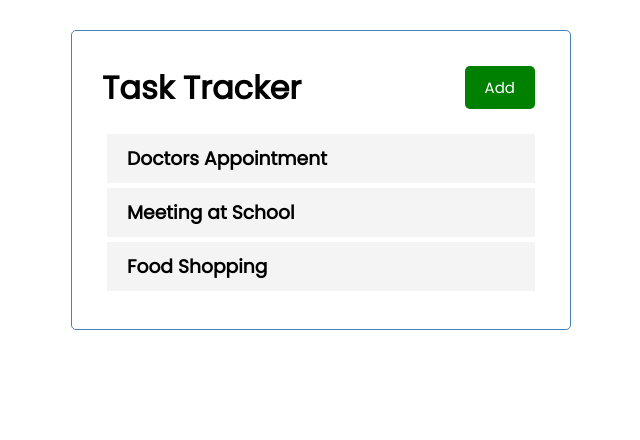
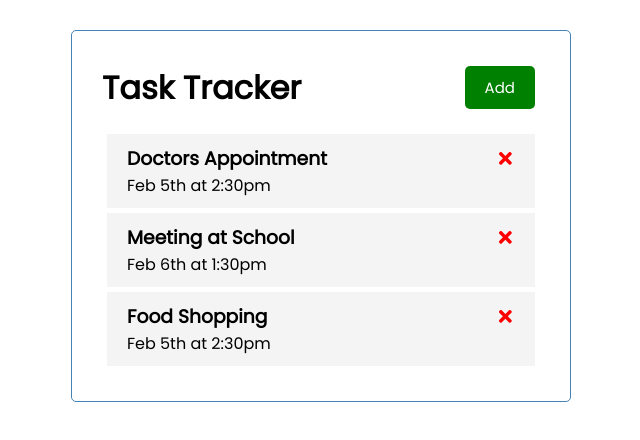
Before and after one commit to aliciachamar/react-task-tracker, a React (Create React App) app: page / in a window 1280 px wide. Shown: the top 440 px of the page, without its empty margins (319-959 px from the left). Built offline with nearby package versions, Linux system fonts and the light colour scheme; the HTML template or start-up script is replaced by a standard one.

Commit message:
added dummy deleteTask to Task, Tasks, and App

```diff
--- a/package.json
+++ b/package.json
@@ -8,6 +8,7 @@
     "@testing-library/user-event": "^13.5.0",
     "react": "^18.2.0",
     "react-dom": "^18.2.0",
+    "react-icons": "^4.7.1",
     "react-scripts": "5.0.1",
     "web-vitals": "^2.1.4"
   },
--- a/src/App.js
+++ b/src/App.js
@@ -2,7 +2,9 @@
 import Tasks from "./components/Tasks";
 import { useState } from "react";
 
-function App() {
+function App () {
+
+  // Dummy data for tasks
   const [tasks, setTasks ] = useState([
     {
       id: 1,
@@ -24,10 +26,18 @@
     }
   ]);
 
+  // Delete task
+  const deleteTask = (id) => {
+    console.log("delete ", id);
+  }
+
   return (
     <div className="container">
       <Header />
-      <Tasks tasks={tasks}/>
+      <Tasks
+        tasks={tasks}
+        onDelete={deleteTask}
+      />
     </div>
   );
 }
--- a/src/components/Task.js
+++ b/src/components/Task.js
@@ -1,7 +1,16 @@
-const Task = ({ task }) => {
+import { FaTimes } from "react-icons/fa";
+
+const Task = ({ task, onDelete }) => {
   return (
     <div className="task">
-      <h3>{task.text}</h3>
+      <h3>
+        {task.text}
+        <FaTimes
+          style={{ color: "red", cursor: "pointer"}}
+          onClick={() => onDelete(task.id)}
+        />
+      </h3>
+      <p>{task.day}</p>
     </div>
   )
 }
--- a/src/components/Tasks.js
+++ b/src/components/Tasks.js
@@ -1,9 +1,9 @@
 import Task from "./Task";
 
-const Tasks = ({ tasks }) => {
+const Tasks = ({ tasks, onDelete }) => {
   return (
     <>
-      {tasks.map((task) => (<Task key={task.id} task={task} />))}
+      {tasks.map((task) => (<Task key={task.id} task={task} onDelete={onDelete}/>))}
     </>
   )
 }
```
Also changed, not shown: 1 other file (tests, documents, lock files or other folders).
